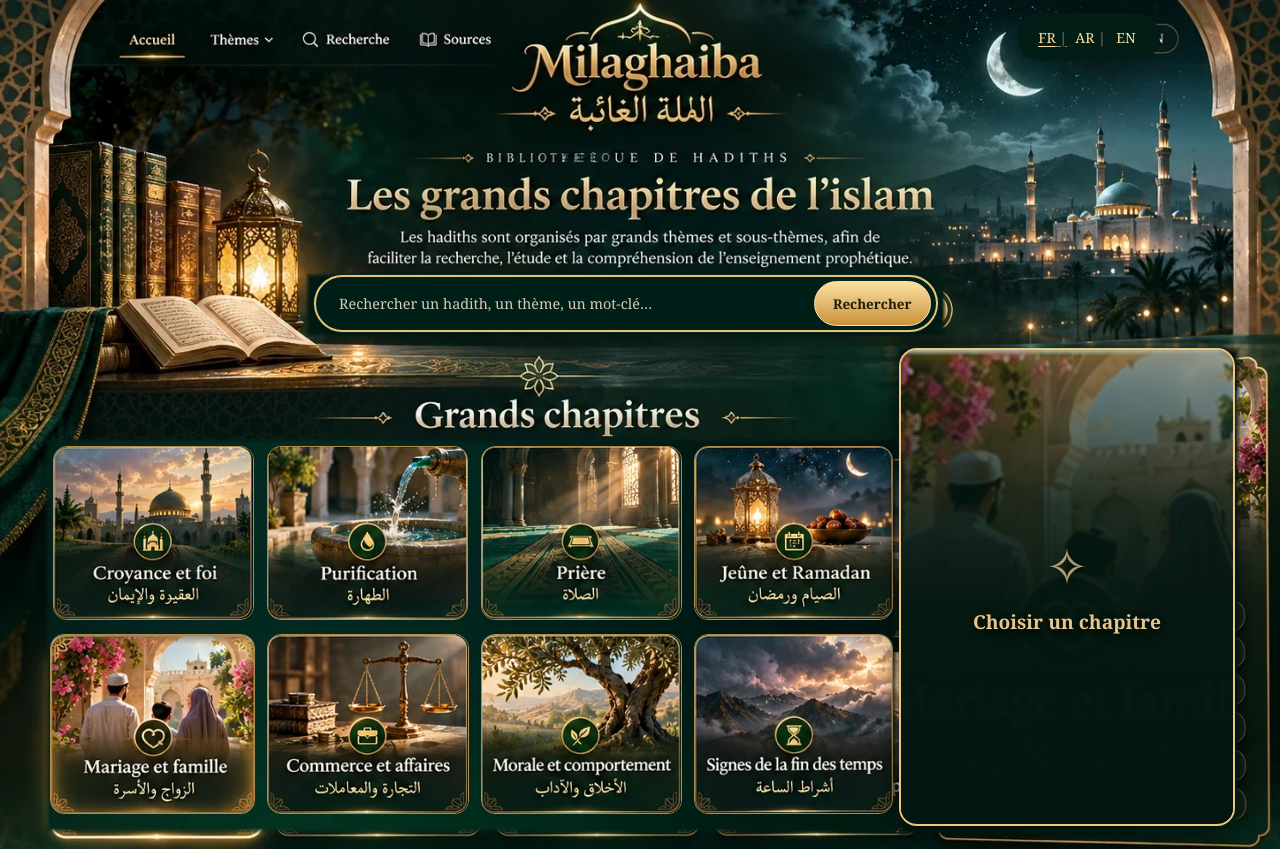
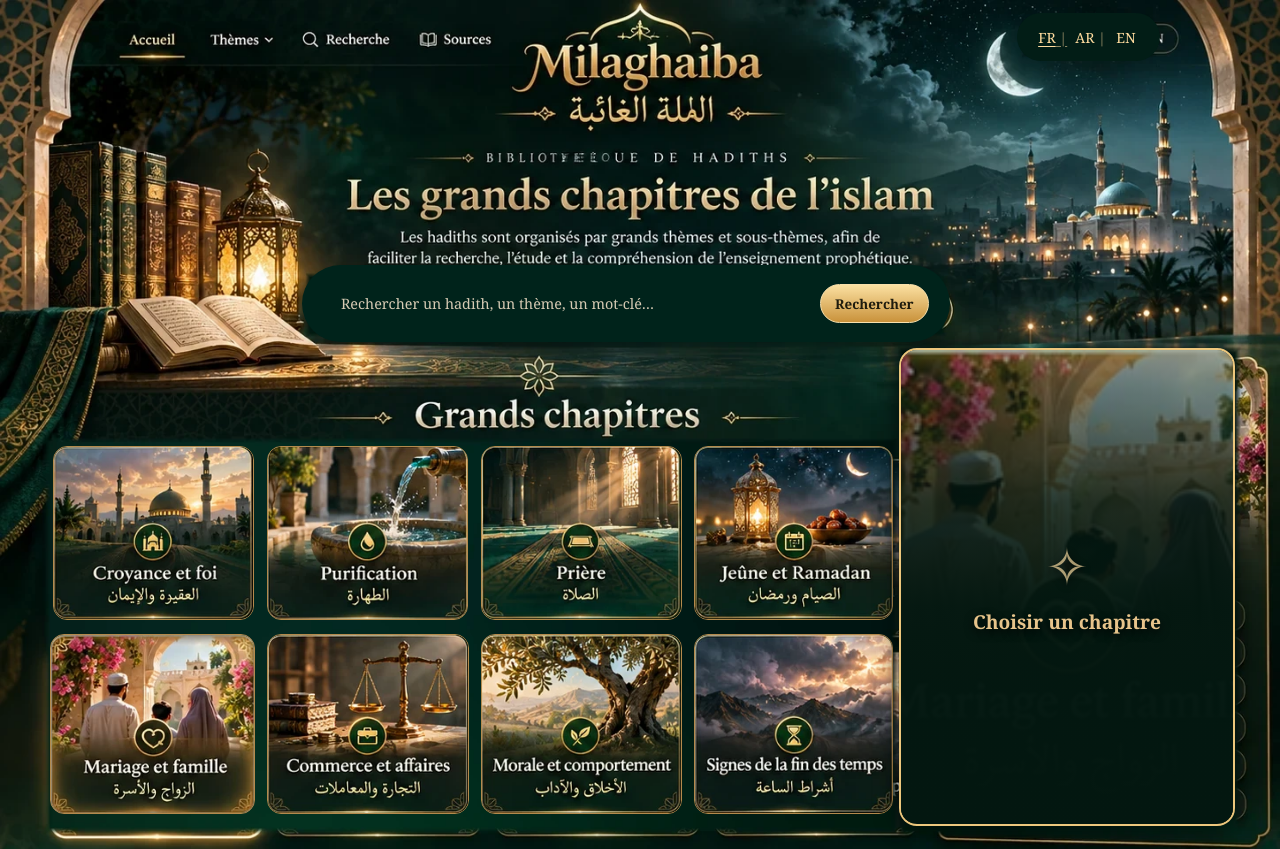
Before and after one commit to abab508/newhadith, a React (Vite) app: page / in a window 1280 px wide. Shown: the top 849 px of the page. Built offline with nearby package versions, Linux system fonts and the light colour scheme.

Commit message:
restore clean homepage and original language switcher after mistaken rollback

```diff
--- a/src/style.css
+++ b/src/style.css
@@ -217,32 +217,3 @@
   outline:0;border:1px solid #b38a4d!important;box-shadow:none!important
  }
 }
-
-/* Search v2: one clean original-style field, without the rectangular mask.
-   Its expanded footprint entirely covers the old right-hand decorative edge. */
-@media(min-width:801px){
- .desktop-art .desk-search {
-  isolation:auto;
-  padding:4px 5px;
-  gap:4px;
-  border:2px solid #e8c478;
-  border-radius:999px;
-  background:#001f18;
-  box-shadow:0 0 0 1px #09271c,0 3px 9px #00140bbf;
-  overflow:hidden;
- }
- .desktop-art .desk-search::before{content:none!important;display:none!important}
- .desktop-art .desk-search input{
-  padding-inline:3%;
-  line-height:1.15;
-  height:100%;
- }
- .desktop-art .desk-search button {
-  align-self:stretch;
-  height:auto;
-  flex:none;
-  padding-inline:3%;
-  min-width:19%;
-  border-radius:999px;
- }
-}
```
